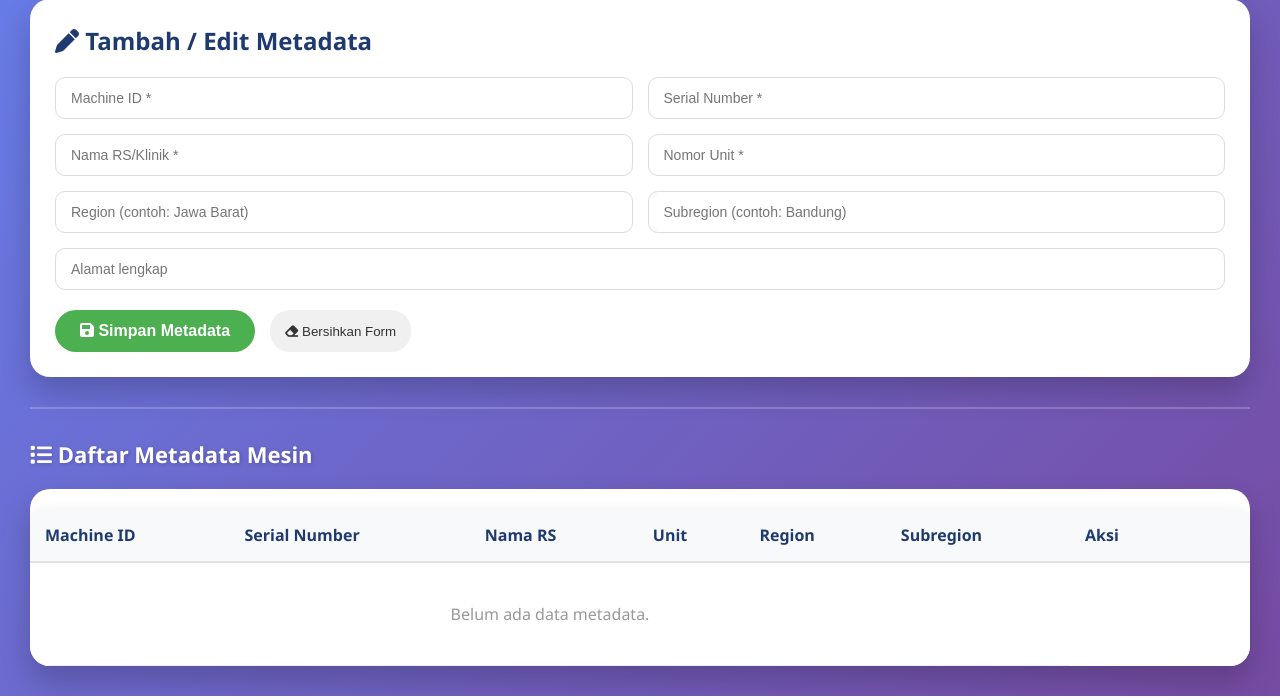
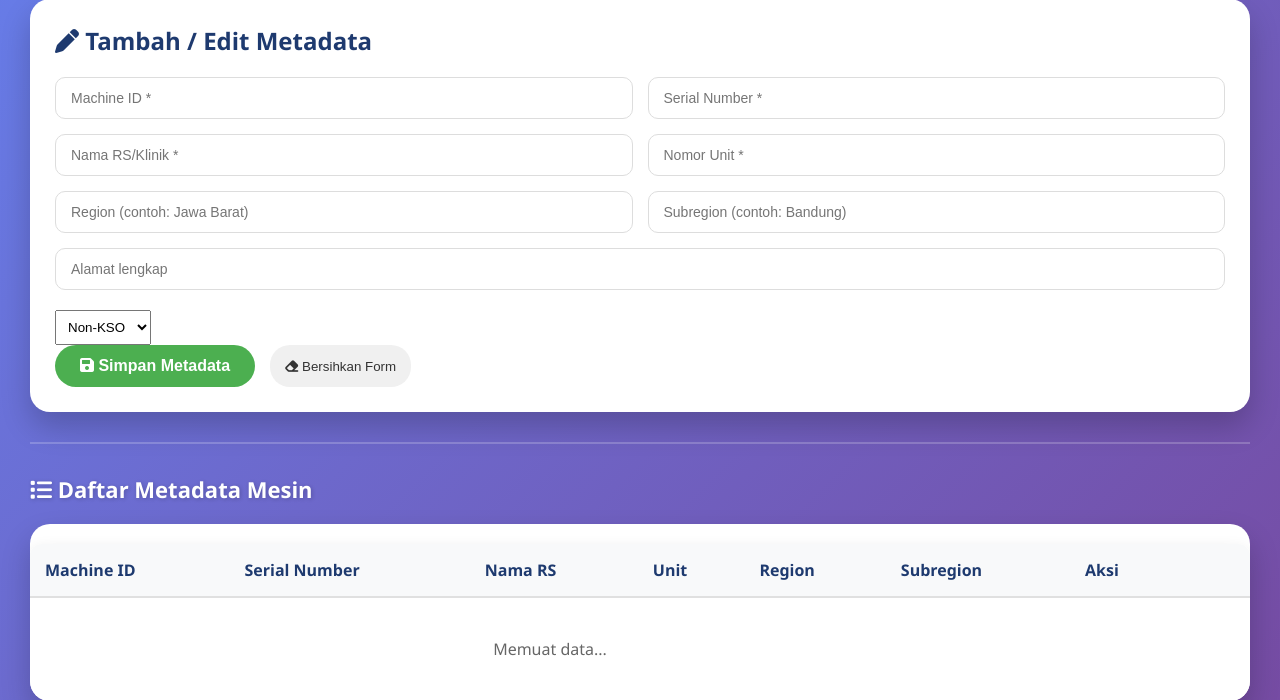
Before and after one commit to rifai-ahmad11/devmonitoring-hd, a Flask app: page /admin in a window 1280 px wide. Shown: the part 104-804 px from the top of the page. Run offline with Flask 3, Linux system fonts and the light colour scheme; the visitor is signed in with stand-in values (Sample User, id 1); data that the repository does not hold is empty.

Commit message:
Update admin.html, add category

```diff
--- a/templates/admin.html
+++ b/templates/admin.html
@@ -190,6 +190,10 @@
                 <input type="text" id="adminSubregion" placeholder="Subregion (contoh: Bandung)">
                 <input type="text" id="adminAddress" placeholder="Alamat lengkap" style="grid-column: span 2;">
             </div>
+            <select id="adminCategory" style="padding:8px;">
+                <option value="Non-KSO">Non-KSO</option>
+                <option value="KSO">KSO</option>
+            </select>
             <div style="display: flex; gap: 15px;">
                 <button id="adminSaveBtn" class="btn-primary"><i class="fas fa-save"></i> Simpan Metadata</button>
                 <button id="clearFormBtn" class="btn-secondary"><i class="fas fa-eraser"></i> Bersihkan Form</button>
@@ -296,6 +300,7 @@
                             document.getElementById('adminRegion').value = data.region || '';
                             document.getElementById('adminSubregion').value = data.subregion || '';
                             document.getElementById('adminAddress').value = data.address || '';
+                            document.getElementById('adminCategory').value = data.category || '';
 
                             // Scroll ke form
                             document.querySelector('.card').scrollIntoView({ behavior: 'smooth' });
@@ -348,6 +353,7 @@
                     region: document.getElementById('adminRegion').value.trim() || null,
                     subregion: document.getElementById('adminSubregion').value.trim() || null,
                     address: document.getElementById('adminAddress').value.trim() || null
+                    category: document.getElementById('adminCategory').value || null
                 };
 
                 try {
@@ -376,7 +382,7 @@
             });
 
             function clearForm() {
-                document.querySelectorAll('#adminMachineId, #adminSerialNumber, #adminHospitalName, #adminUnitNumber, #adminRegion, #adminSubregion, #adminAddress').forEach(i => i.value = '');
+                document.querySelectorAll('#adminMachineId, #adminSerialNumber, #adminHospitalName, #adminUnitNumber, #adminRegion, #adminSubregion, #adminAddress', #adminCategory).forEach(i => i.value = '');
             }
 
             document.getElementById('clearFormBtn').addEventListener('click', clearForm);
```
